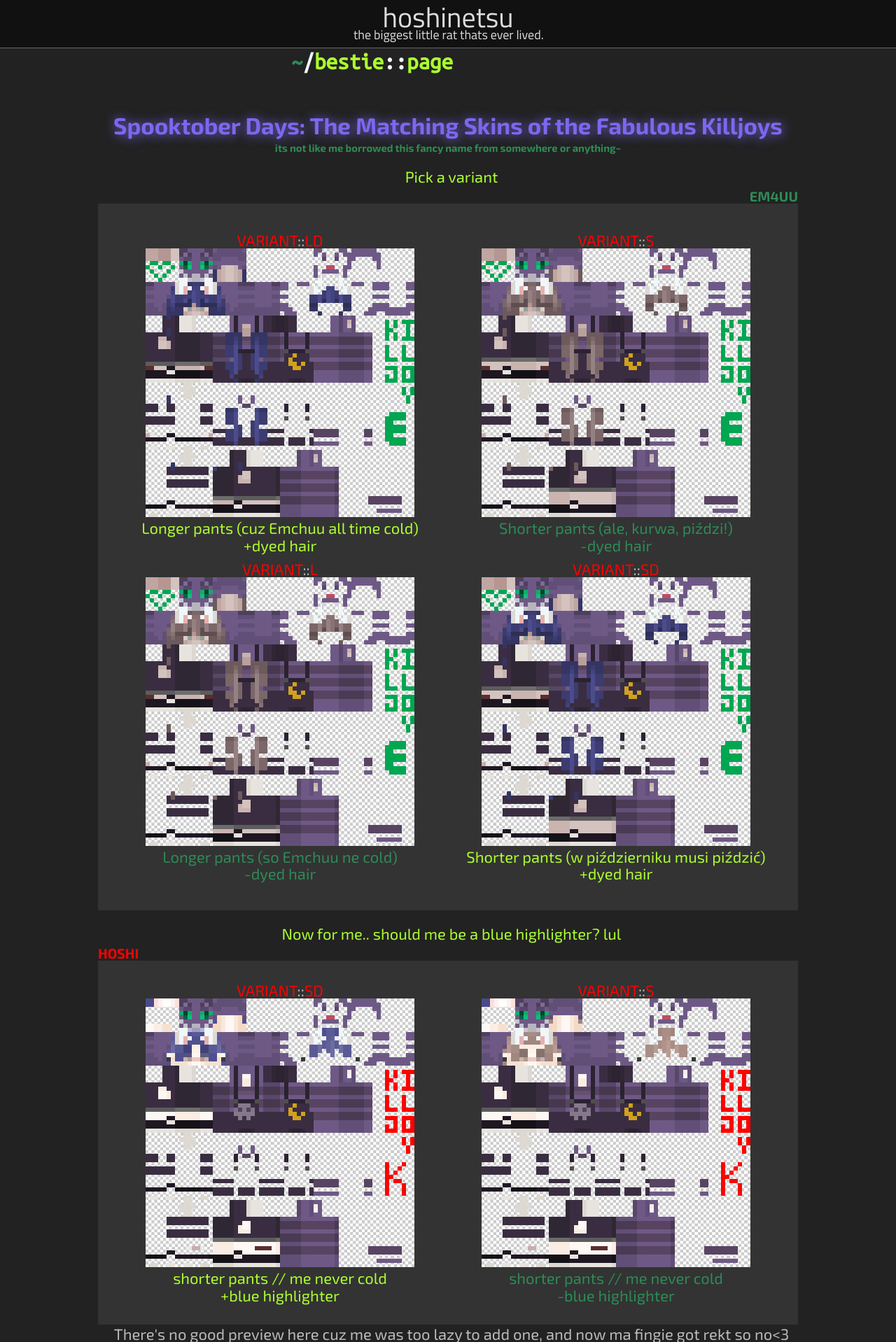
After one commit to hoshinetsu/hoshinetsu.github.io, a PHP site: page /dr9000/module/data/6e2f3f346d48a11dd3bc5cb4e8f10e73/ in a window 1280 px wide. The commit adds this page. Shown: the top 1918 px of the page at 70% size. Run offline with PHP 8.4, Linux system fonts and the light colour scheme.

Commit message:
OLD IPR Mod. Production release

```diff
--- /dev/null
+++ b/dr9000/module/data/6e2f3f346d48a11dd3bc5cb4e8f10e73/index.html
@@ -0,0 +1,162 @@
+<!DOCTYPE html>
+<html lang="en" translate="no">
+
+<head>
+    <meta charset="UTF-8">
+    <meta http-equiv="X-UA-Compatible" content="IE=edge">
+    <meta name="viewport" content="width=device-width, initial-scale=1.0">
+    <link rel="Stylesheet" href="/style/main.css">
+    <link rel="Shortcut Icon" href="/favicon.ico">
+    <meta name="robots" content="noindex, nofollow, noarchive, noimageindex">
+    <meta name="AdsBot-Google" content="noindex">
+    <meta name="googlebot-news" content="noindex">
+    <meta name="google" content="notranslate">
+    <title>YA FOUND DA PAGIE!</title>
+</head>
+
+<body>
+    <main>
+        <header>
+            <div style="width: fit-content;">
+                <div class="logotype" style="margin:0 auto; text-align: center;"> ho<span>shine</span>tsu<br>
+                    <div class="lore">the biggest little rat thats ever lived.</div>
+                </div>
+            </div>
+        </header>
+        <div class="content">
+            <article class="ipr">
+                <div class="title" title="ya found it :3">
+                    <h2 data-nosnippet><span class="green link" title="yamete..">~</span>/<span
+                            class="lime">bestie</span>::<span class="lime">page</span>
+                    </h2>
+                </div>
+                <div class="body">
+                    <style>
+                        .gallery {
+                            display: flex;
+                            flex-direction: row;
+                            background-color: #333;
+                            padding: 20px;
+                            min-width: 75vw;
+                            gap: 0;
+                        }
+
+                        .gallery div {
+                            text-align: center;
+                            flex: 1;
+                            margin: 10px 0;
+                            line-height: 1.1em;
+                        }
+
+                        section {
+                            margin-top: 25px;
+                            user-select: none;
+                        }
+
+                        .gallery div img {
+                            image-rendering: pixelated;
+                            width: 80%;
+                            background-image: url('alpha.jpg');
+                            background-size: cover;
+                            cursor: pointer;
+                        }
+
+                        @keyframes purpleglow {
+                            from {
+                                text-shadow: -1px -1px 12px rgba(124, 104, 238, 0.5);
+                            }
+
+                            to {
+                                text-shadow: 1px 1px 16px rgba(124, 104, 238, 1);
+                            }
+                        }
+
+                        .kj {
+                            margin: 8px auto;
+                            animation: purpleglow 1s infinite alternate;
+                        }
+
+                        .padded {
+                            margin-top: 20px;
+                            margin-bottom: -20px;
+                        }
+                        .memecap {
+                            margin-top:-2em;
+                            margin-bottom:1em;
+                            font-size:48px;
+                            color:#ddd;
+                            text-shadow: 5px 5px  #000;
+                        }
+                    </style>
+                    <h1 class="purple center kj">Spooktober Days: The Matching Skins of the Fabulous Killjoys</h1>
+                    <h6 class="center green">its not like me borrowed this fancy name from somewhere or anything~</h6>
+                    <p class="center lime padded">Pick a variant</p>
+                    <section>
+                        <h4 class="green">EM4UU</h4>
+                        <div class="gallery">
+                            <div>
+                                <div><span class="red">VARIANT</span>::<span class="red">LD</span><br><img
+                                        title="download" onclick="openImg(this.src)" src="KilljoyE/KilljoyE-LD.png"
+                                        alt="KJE_LD"><br><span class="lime">Longer pants (cuz Emchuu all time
+                                        cold)<br>+dyed hair</span></div>
+                                <div><span class="red">VARIANT</span>::<span class="red">L</span><br><img
+                                        title="download" onclick="openImg(this.src)" src="KilljoyE/KilljoyE-L.png"
+                                        alt="KJE_L"><br><span class="green">Longer pants (so Emchuu ne cold)<br>-dyed
+                                        hair</span></div>
+                            </div>
+                            <div>
+                                <div><span class="red">VARIANT</span>::<span class="red">S</span><br><img
+                                        title="download" onclick="openImg(this.src)" src="KilljoyE/KilljoyE-S.png"
+                                        alt="KJE_S"><br><span class="green">Shorter pants (ale, kurwa, piździ!)<br>-dyed
+                                        hair</span></div>
+                                <div><span class="red">VARIANT</span>::<span class="red">SD</span><br><img
+                                        title="download" onclick="openImg(this.src)" src="KilljoyE/KilljoyE-SD.png"
+                                        alt="KJE_SD"><br><span class="lime">Shorter pants (w piździerniku musi
+                                        piździć)<br>+dyed hair</span></div>
+                            </div>
+                        </div>
+                    </section>
+                    <p class="center padded"><span class="lime">Now for me.. should me be a blue highlighter? lul</span></p>
+                    <section>
+                        <h4 class="red" style="text-align:left">HOSHI</h4>
+                        <div class="gallery row">
+                            <div><span class="red">VARIANT</span>::<span class="red">SD</span><br><img title="download"
+                                    onclick="openImg(this.src)" src="KilljoyK/KilljoyK-SD.png" alt="KJK_SD"><br><span
+                                    class="lime">shorter pants // me never cold<br>+blue highlighter</span></div>
+                            <div><span class="red">VARIANT</span>::<span class="red">S</span><br><img title="download"
+                                    onclick="openImg(this.src)" src="KilljoyK/KilljoyK-S.png" alt="KJK_S"><br><span
+                                    class="green">shorter pants // me never cold<br>-blue highlighter</span></div>
+                        </div>
+                    </section>
+                    <p class="center">There's no good preview here cuz me was too lazy to add one, and now ma fingie got rekt so no&lt;3<br>
+                    <img src="fatrat.jpg" alt="fatrat" style="width:60%;">
+                    </p>
+                    <p class="center memecap">NE SO LITTEL RRRAT</p>
+                    <audio id="meow">
+                        <source src="meow.mp3" type="audio/mp3">
+                    </audio>
+                    <script>
+                        function openImg(x) {
+                            const vid = document.getElementById("meow")
+                            vid.volume = 0.15
+                            vid.play()
+                            const a = document.createElement('a')
+                            a.href = x
+                            a.download = x.split('/').pop()
+                            document.body.appendChild(a)
+                            a.click()
+                            document.body.removeChild(a)
+                        }
+                    </script>
+                </div>
+            </article>
+        </div>
+        <footer>
+            <div class="text">
+                <code class="center gapped">/*&nbsp;copyright &copy; 2022 <a href="#" title="back to top">hoshinetsu</a>&nbsp;*/<br>/*&nbsp;made for <span class="glow-dark"><img src="../../../face.png" style="height:1em" title="EM4E!"></span> with <span class="glow-dark" title="L-love..">🖤</span>&nbsp;*/<br>/*&nbsp;last modified 04.06.2024&nbsp;*/</code>
+            </div>
+        </footer>
+    </main>
+</body>
+
+</html>
--- a/style/main.css
+++ b/style/main.css
@@ -191,6 +191,11 @@
         align-content: stretch;
         justify-content: center;
         align-items: stretch;
+
+    }
+
+    .body{
+        padding-top:50px;
     }
 
     .banner {
```
Also changed, not shown: dr9000/index.html (+60 -28 lines), dr9000/module/data/6e2f3f346d48a11dd3bc5cb4e8f10e73/page.htm (deleted, +0 -99 lines), dr9000/module/index.php (deleted, +0 -77 lines).
